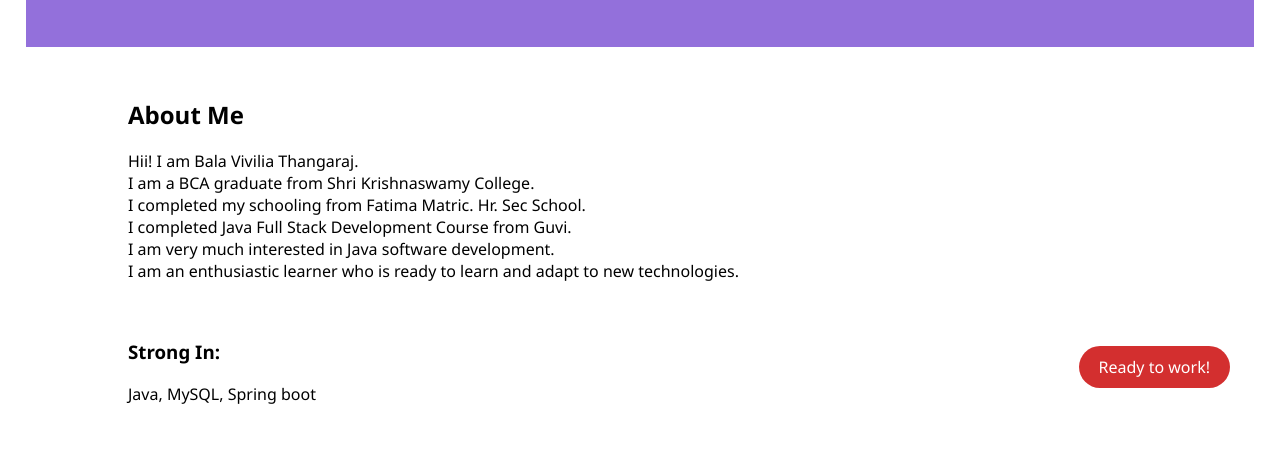
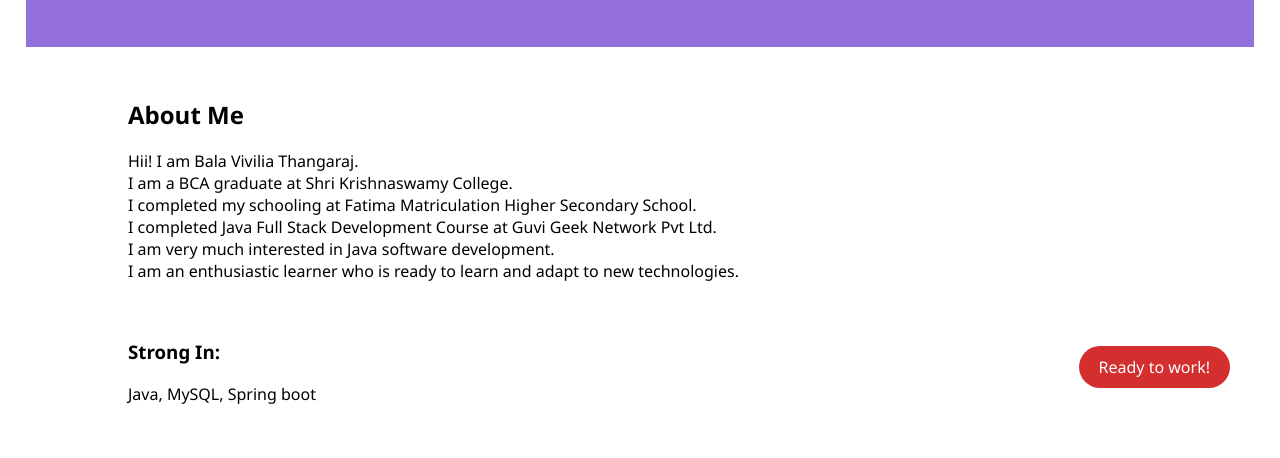
Before and after one commit to BalaVivilia/bala_portfolio, a plain HTML site: page index.html in a window 1280 px wide. Shown: the part 342-800 px from the top of the page. Drawn offline with Linux system fonts and the light colour scheme.

Commit message:
index.html

```diff
--- a/index.html
+++ b/index.html
@@ -20,9 +20,9 @@
         <div class="container">
             <h2>About Me</h2>
             <p>Hii! I am Bala Vivilia Thangaraj.<br>
-              I am a BCA graduate from Shri Krishnaswamy College. <br>
-              I completed my schooling from Fatima Matric. Hr. Sec School.<br>
-              I completed Java Full Stack Development Course from Guvi.<br>
+              I am a BCA graduate at Shri Krishnaswamy College. <br>
+              I completed my schooling at Fatima Matriculation Higher Secondary School.<br>
+              I completed Java Full Stack Development Course at Guvi Geek Network Pvt Ltd.<br>
               I am very much interested in Java software development.<br>
               I am an enthusiastic learner who is ready to learn and adapt to new technologies.</p>
             <br>
```
